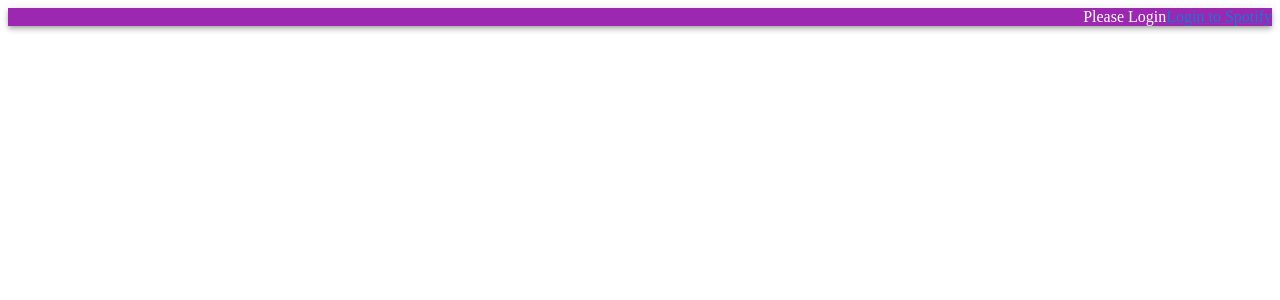
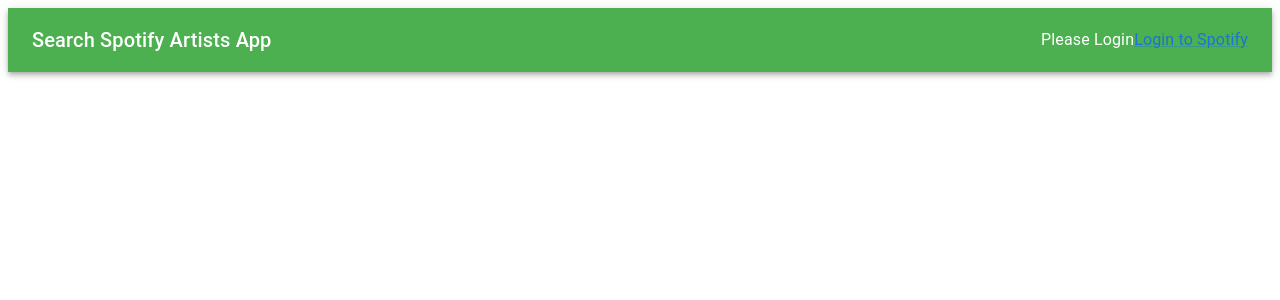
Before and after one commit to shannoj/api-app, a React (Vite) app in the folder spotify-app/: page / in a window 1280 px wide. Shown: the top 300 px of the page. Built offline with nearby package versions, Linux system fonts and the light colour scheme.

Commit message:
changed the app bar

```diff
--- a/spotify-app/src/App.tsx
+++ b/spotify-app/src/App.tsx
@@ -7,6 +7,7 @@ import AppBar from "@mui/material/AppBar";
 import CircularProgress from "@mui/material/CircularProgress";
 import Box from "@mui/material/Box";
 import Alert from "@mui/material/Alert";
+import { Toolbar, Typography } from "@mui/material";
 
 interface Artist {
   // Define the structure of the artist object based on the Spotify API response
@@ -102,17 +103,25 @@ function App() {
     <>
       <div className="App">
         <header className="App-header"></header>
+        <Box sx={{ flexGrow: 1 }}>
           <AppBar
             position="static"
             color="secondary"
             sx={{
-            display: "flex",
-            flexDirection: "row",
-            justifyContent: "flex-end",
+            backgroundColor: "#4CAF50",
           }}
           >
+            <Toolbar>
+              <Typography
+                variant="h6"
+                noWrap
+                component="div"
+                sx={{ flexGrow: 1, display: { xs: "none", sm: "block" } }}
+              >
+                Search Spotify Artists App
+              </Typography>
               {!token ? (
-            <div>Please Login</div>
+                <Typography>Please Login</Typography>
               ) : (
                 <SearchForm
                   setSearchKey={handleSearch}
@@ -127,7 +136,9 @@ function App() {
                 RESPONSE_TYPE={RESPONSE_TYPE}
                 logout={logout}
               ></LoginLogout>
+            </Toolbar>
           </AppBar>
+        </Box>
         {loading ? (
           <Box sx={{ display: "flex" }}>
             <CircularProgress />
--- a/spotify-app/src/components/LoginLogout.tsx
+++ b/spotify-app/src/components/LoginLogout.tsx
@@ -1,5 +1,6 @@
 import Button from "@mui/material/Button";
 import Link from "@mui/material/Link";
+import { Typography } from "@mui/material";
 
 interface LoginLogoutProps {
   token: string | null;
@@ -24,10 +25,12 @@ const LoginLogout = ({
         <Link
           href={`${AUTH_ENDPOINT}?client_id=${CLIENT_ID}&redirect_uri=${REDIRECT_URI}&response_type=${RESPONSE_TYPE}`}
         >
-          Login to Spotify
+          <Typography>Login to Spotify</Typography>
         </Link>
       ) : (
-        <Button onClick={logout}>Logout</Button>
+        <Button onClick={logout}>
+          <Typography>Logout</Typography>
+        </Button>
       )}
     </>
   );
--- a/spotify-app/src/components/SearchForm.tsx
+++ b/spotify-app/src/components/SearchForm.tsx
@@ -1,6 +1,7 @@
 import { ChangeEvent, FormEvent } from "react";
 import Input from "@mui/material/Input";
 import Button from "@mui/material/Button";
+import { Typography } from "@mui/material";
 
 interface SearchFormProps {
   setSearchKey: (
@@ -14,7 +15,9 @@ const SearchForm = ({ setSearchKey, searchArtists }: SearchFormProps) => {
     <>
       <form onSubmit={searchArtists}>
         <Input type="text" onChange={(e) => setSearchKey(e)} />
-        <Button type={"submit"}>Search</Button>
+        <Button type={"submit"}>
+          <Typography>Search</Typography>
+        </Button>
       </form>
     </>
   );
```
Lines whose indentation alone changed are shown as unchanged.
